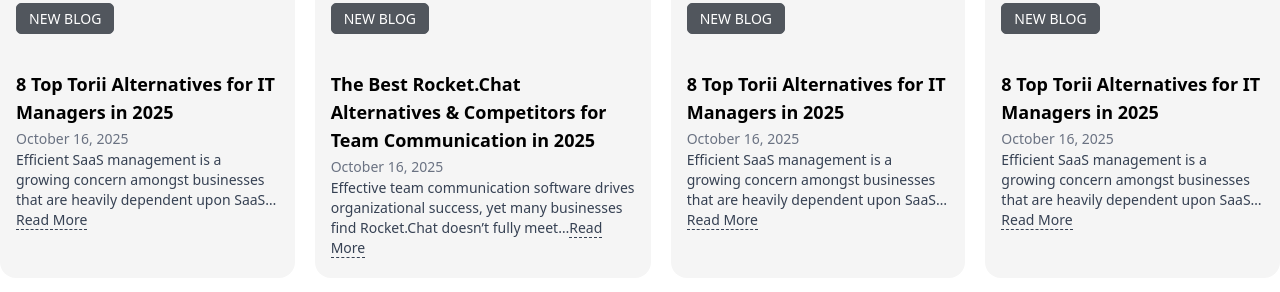
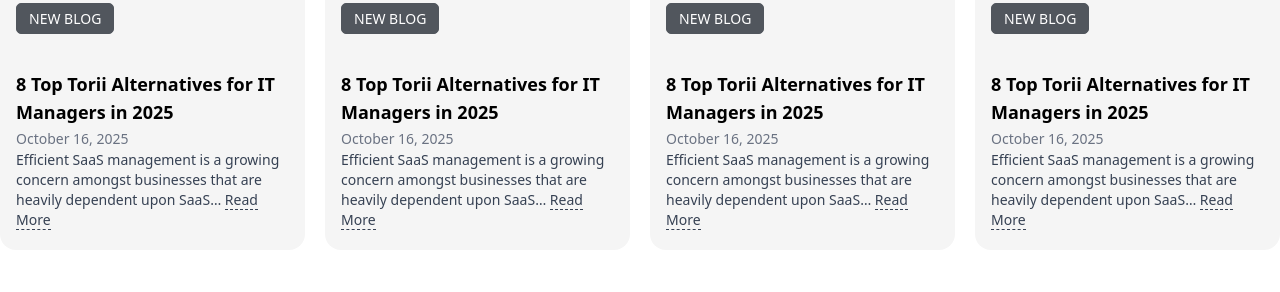
Before and after one commit to naziachowdhurydev/saas-genius, a Next.js app: page / in a window 1280 px wide. Shown: the part 4740-5032 px from the top of the page. Built offline with nearby package versions, Linux system fonts and the light colour scheme.

Commit message:
feat: Add new `Blog` and `StayAhead` components to the home module.

```diff
--- a/src/modules/home/blog.component.tsx
+++ b/src/modules/home/blog.component.tsx
@@ -5,8 +5,10 @@ export const Blog = () => {
     <section className="my-14">
       <Container>
         <div>
-          <h4 className="text-3xl font-bold pb-5">Blog</h4>
-          <div className="flex justify-between gap-5">
+          <h4 className="text-3xl font-bold pb-5 text-center lg:text-start">
+            Blog
+          </h4>
+          <div className="flex flex-col md:flex-row items-center justify-between gap-5">
             <div className="max-w-[350px] bg-[#F5F5F5] rounded-2xl space-y-5 hover:shadow-2xl cursor-pointer">
               <div className="w-full h-[250px] rounded-t-2xl">
                 <img
@@ -61,14 +63,12 @@ export const Blog = () => {
               </div>
               <div className="px-4 pb-5">
                 <h5 className="text-lg font-bold">
-                  The Best Rocket.Chat Alternatives & Competitors for Team
-                  Communication in 2025
+                  8 Top Torii Alternatives for IT Managers in 2025
                 </h5>
                 <span className="text-sm text-gray-500"> October 16, 2025</span>
                 <p className="text-sm text-gray-700">
-                  Effective team communication software drives organizational
-                  success, yet many businesses find Rocket.Chat doesn’t fully
-                  meet…
+                  Efficient SaaS management is a growing concern amongst
+                  businesses that are heavily dependent upon SaaS…{" "}
                   <span className=" border-b border-dashed hover:underline-offset-2 hover:underline cursor-pointer">
                     Read More
                   </span>
--- a/src/modules/home/stay-ahead.component.tsx
+++ b/src/modules/home/stay-ahead.component.tsx
@@ -5,7 +5,7 @@ export const StayAhead = () => {
     <section className="bg-[#be2edd]">
       <Container>
         <div className="py-16 px-10">
-          <div className="flex items-center justify-between gap-20">
+          <div className="flex items-center flex-col md:flex-row justify-between gap-20">
             <img
               className="w-[300px]"
               src="https://www.saasgenius.com/wp-content/uploads/2024/12/Community-1.png"
```
